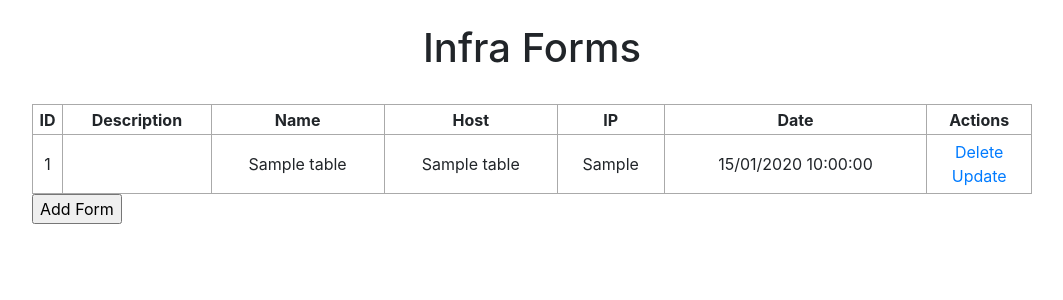
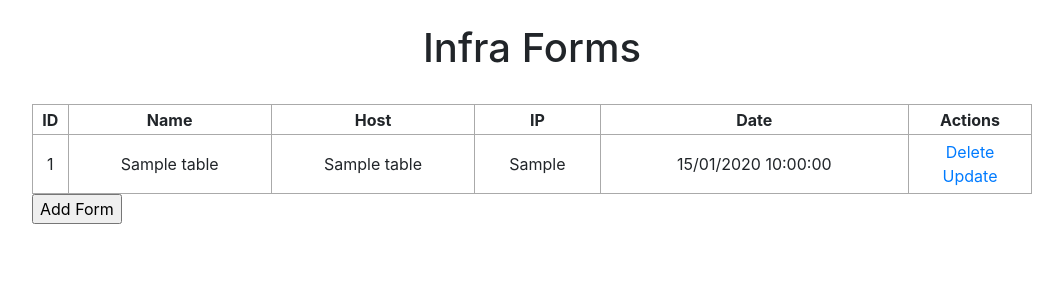
Before and after one commit to Lab-Brat/flask_masque, a Flask app: page / in a window 1280 px wide. Shown: the top 300 px of the page, without its empty margins (108-1171 px from the left). Run offline with Flask 2, Linux system fonts and the light colour scheme; tables that the repository leaves empty hold one stand-in row (values such as "Sample post"); some libraries are stand-ins or nearby versions.

Commit message:
remove describtion

```diff
--- a/templates/index.html
+++ b/templates/index.html
@@ -14,7 +14,6 @@
     <table>
         <tr style="text-align: center">
             <th>ID</th>
-            <th>Description</th>
             <th>Name</th>
             <th>Host</th>
             <th>IP</th>
@@ -24,7 +23,6 @@
         {% for form in forms %}
         <tr>
             <td>{{ form.id }}</td>
-            <td>{{ form.description }}</td>
             <td>{{ form.name }}</td>
             <td>{{ form.hostname }}</td>
             <td>{{ form.ip }}</td>
```
